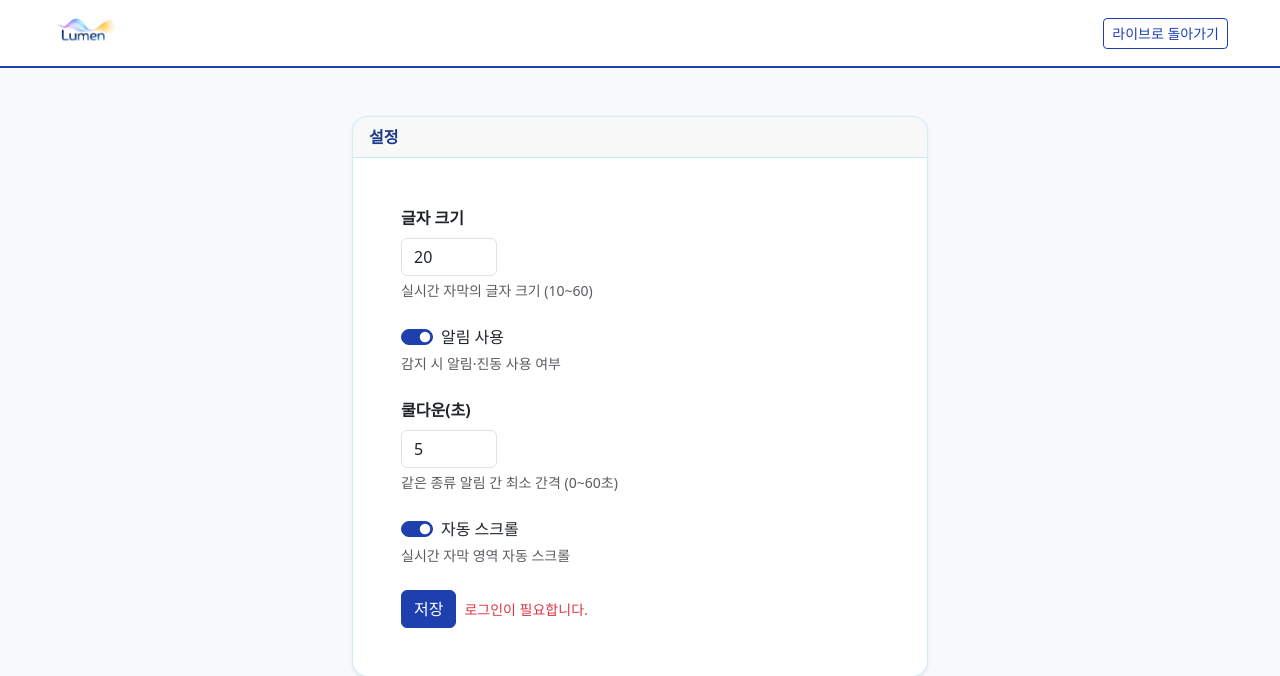
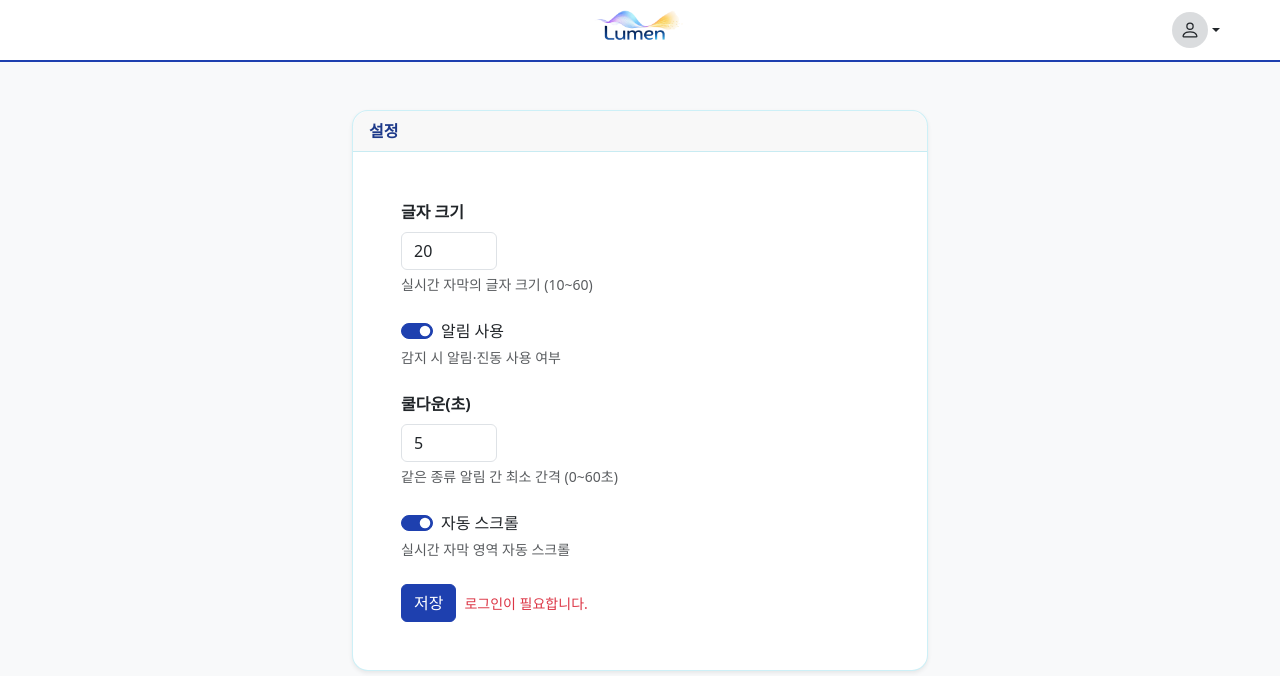
Before and after one commit to knights77787-ai/underdog, a FastAPI app: page /settings-page in a window 1280 px wide. Shown: the top 676 px of the page. Run offline with FastAPI, Linux system fonts and the light colour scheme; parts of the project's set-up code (start-up, migrations or seed data) failed here and were passed over.

Commit message:
로고 가운데 위치 및 pass 이벤트 DB저장 로직 제거 및 기록저장 변수 생성

```diff
--- a/Backend/App/Api/routes/settings.py
+++ b/Backend/App/Api/routes/settings.py
@@ -15,6 +15,7 @@ class SettingsPatch(BaseModel):
     """저장 시 보낼 수 있는 필드. None이면 해당 키는 갱신하지 않음."""
     font_size: Optional[int] = Field(None, ge=10, le=60)
     alert_enabled: Optional[bool] = None
+    event_save_enabled: Optional[bool] = None
     cooldown_sec: Optional[int] = Field(None, ge=0, le=60)
     auto_scroll: Optional[bool] = None
 
--- a/Backend/App/db/crud/settings.py
+++ b/Backend/App/db/crud/settings.py
@@ -10,6 +10,7 @@ from App.db.models import SettingsModel
 DEFAULT_SETTINGS = {
     "font_size": 20,
     "alert_enabled": True,
+    "event_save_enabled": True,  # True: caption/alert DB 저장. False: 저장 안 함 (이벤트 히스토리 비표시)
     "cooldown_sec": 5,
     "auto_scroll": True,
     "stt_initial_prompt": "",  # Whisper API prompt: 도메인/어휘 힌트 (예: "일상 대화, 건강")
--- a/Backend/App/main.py
+++ b/Backend/App/main.py
@@ -80,6 +80,21 @@ def _is_yamnet_enabled() -> bool:
     return v in ("1", "true", "yes")
 
 
+def _run_event_cleanup():
+    """30일 초과 이벤트 삭제. APScheduler에서 매일 새벽 3시 호출."""
+    import time
+    from App.db.crud import events as crud_events
+    from App.db.database import SessionLocal
+    cutoff_ms = int((time.time() - 30 * 24 * 3600) * 1000)
+    db = SessionLocal()
+    try:
+        n = crud_events.delete_events_older_than(db, cutoff_ms)
+        if n > 0:
+            get_logger("app").info("event_cleanup deleted=%d events", n)
+    finally:
+        db.close()
+
+
 @asynccontextmanager
 async def lifespan(app: FastAPI):
     log_level = os.environ.get("LOG_LEVEL", "INFO").upper()
@@ -87,6 +102,13 @@ async def lifespan(app: FastAPI):
     get_logger("app").info(
         "app_started level=%s db=%s", log_level, DATABASE_PATH
     )   # 서버가 정상 기동됐는지 확인하는 최초신호
+
+    # APScheduler: 매일 새벽 3시에 30일 초과 이벤트 삭제
+    from apscheduler.schedulers.background import BackgroundScheduler
+    _scheduler = BackgroundScheduler()
+    _scheduler.add_job(_run_event_cleanup, "cron", hour=3, minute=0)
+    _scheduler.start()
+    get_logger("app").info("event_cleanup_scheduler started (daily 03:00)")
 
     # 무거운 기동(Yamnet/STT 워커, rules reload)은 ENABLE_ML_WORKERS=1 일 때만 수행.
     # Render 등에서 OOM 방지: 기본값 비활성화 → /docs, /openapi.json 정상 응답 목표.
@@ -101,6 +123,7 @@ async def lifespan(app: FastAPI):
         app.state.stt_worker_3 = None
         app.state.stt_task_3 = None
         yield
+        _scheduler.shutdown(wait=False)
         return
 
     # 오디오 분류(Yamnet) worker: 비언어 1초 윈도우 → AUDIOCLS_QUEUE → 분류/alert
@@ -115,8 +138,8 @@ async def lifespan(app: FastAPI):
         sid, text, keyword, event_type, ts_ms,
         *, matched_custom_sound_id=None, custom_similarity=None,
     ):
-        """DB 저장 + 쿨다운 기록. event_id 반환 (커스텀 사운드 등 WS 브로드캐스트용)."""
-        event_id = handlers._persist_alert(
+        """DB 저장(event_save_enabled 시) + 쿨다운 기록. event_id 반환 (커스텀 사운드 등 WS 브로드캐스트용)."""
+        event_id = handlers._persist_alert_if_enabled(
             sid, text, keyword, event_type, ts_ms,
             matched_custom_sound_id=matched_custom_sound_id,
             custom_similarity=custom_similarity,
@@ -160,6 +183,8 @@ async def lifespan(app: FastAPI):
 
     yield
 
+    # shutdown: 스케줄러 종료
+    _scheduler.shutdown(wait=False)
     # shutdown: worker tasks 취소
     for name in ("yamnet_task", "yamnet_task_2", "stt_task", "stt_task_2", "stt_task_3"):
         t = getattr(app.state, name, None)
--- a/Backend/requirements.txt
+++ b/Backend/requirements.txt
@@ -14,6 +14,7 @@ uvicorn[standard]>=0.27.0
 websockets>=12.0
 sqlalchemy>=2.0.0
 alembic>=1.13.0
+apscheduler>=3.10.0
 httpx>=0.27.0
 # FCM push (Android)
 firebase-admin>=6.6.0
--- a/Frontend/static/css/footer.css
+++ b/Frontend/static/css/footer.css
@@ -8,6 +8,52 @@
   max-width: 1200px;
   margin: 0 auto;
   padding: 0 0.75rem;
+}
+
+/* 사용자 헤더: 로고 가운데 정렬 (좌/우 영역 균형으로 중앙 유지) */
+.navbar .header-inner {
+  display: flex;
+  align-items: center;
+  justify-content: space-between;
+  flex-wrap: wrap;
+}
+.navbar .header-inner .header-logo-wrap {
+  position: absolute;
+  left: 50%;
+  transform: translateX(-50%);
+}
+/* 사용자 화면: 로고 slot (헤더 높이와 무관, absolute 배치 후 확대) */
+.navbar .header-inner .header-logo-slot {
+  position: absolute;
+  left: 50%;
+  top: 50%;
+  transform: translate(-50%, -50%);
+  z-index: 1;
+}
+.navbar .header-inner .header-logo-slot .header-logo-wrap {
+  position: static;
+  transform: none;
+}
+.navbar .header-inner .header-logo-slot img {
+  width: 98px;
+  height: 70px;
+  object-fit: contain;
+}
+.navbar .header-inner .header-left,
+.navbar .header-inner .header-right {
+  flex: 1;
+  min-width: 0;
+}
+.navbar .header-inner .header-right {
+  display: flex;
+  justify-content: flex-end;
+  align-items: center;
+  gap: 0.5rem;
+  flex-wrap: wrap;
+  min-height: 2.5rem;  /* 게스트일 때 빈 상태여도 로그인 사용자와 동일한 헤더 높이 유지 */
+}
+.navbar .header-inner {
+  position: relative;
 }
 
 .app-footer {
--- a/Frontend/templates/ad_login.html
+++ b/Frontend/templates/ad_login.html
@@ -3,7 +3,7 @@
 <head>
   <meta charset="UTF-8" />
   <meta name="viewport" content="width=device-width, initial-scale=1.0" />
-  <title>관리자 로그인 | Underdog</title>
+  <title>Lumen | 관리자 로그인</title>
   <link rel="icon" href="/static/favicon.svg" type="image/svg+xml">
   <link href="https://cdn.jsdelivr.net/npm/bootstrap@5.3.3/dist/css/bootstrap.min.css" rel="stylesheet">
   <link href="/static/css/admin.css" rel="stylesheet">
--- a/Frontend/templates/settings.html
+++ b/Frontend/templates/settings.html
@@ -4,20 +4,42 @@
 <head>
   <meta charset="utf-8" />
   <meta name="viewport" content="width=device-width, initial-scale=1" />
-  <title>Underdog · 설정</title>
+  <title>Lumen | 설정</title>
   <link rel="icon" href="/static/favicon.svg" type="image/svg+xml">
   <link href="https://cdn.jsdelivr.net/npm/bootstrap@5.3.3/dist/css/bootstrap.min.css" rel="stylesheet">
+  <link rel="stylesheet" href="https://cdn.jsdelivr.net/npm/bootstrap-icons@1.11.3/font/bootstrap-icons.min.css">
   <link href="/static/css/theme.css" rel="stylesheet">
   <link href="/static/css/settings.css" rel="stylesheet">
   <link href="/static/css/footer.css" rel="stylesheet">
 </head>
 <body class="bg-light settings-page">
   <nav class="navbar bg-white border-bottom">
-    <div class="header-inner container-fluid d-flex align-items-center gap-2 flex-wrap">
-      <a href="/" class="fw-bold text-dark text-decoration-none">
-        <img src="/static/img/lumen_logo.png" alt="Lumen" width="70" height="50">
-      </a>
-      <a href="/live" class="btn btn-sm btn-outline-primary ms-auto" id="btnBackToLive">라이브로 돌아가기</a>
+    <div class="header-inner container-fluid">
+      <div class="header-left"></div>
+      <span class="header-logo-slot">
+        <a href="/" class="header-logo-wrap fw-bold text-dark text-decoration-none">
+          <img src="/static/img/lumen_logo.png" alt="Lumen" width="70" height="50">
+        </a>
+      </span>
+      <div class="header-right">
+        <!-- 사용자 아이콘 + 드롭다운 -->
+        <div id="userDropdownWrap" class="dropdown">
+          <button id="btnUserIcon" class="btn btn-sm border-0 dropdown-toggle d-flex align-items-center" type="button" data-bs-toggle="dropdown" data-bs-auto-close="outside" aria-expanded="false" aria-label="사용자 메뉴">
+            <span class="d-inline-block rounded-circle bg-secondary bg-opacity-25 d-flex align-items-center justify-content-center user-icon-circle">
+              <svg xmlns="http://www.w3.org/2000/svg" class="user-icon-svg" fill="currentColor" viewBox="0 0 16 16"><path d="M8 8a3 3 0 1 0 0-6 3 3 0 0 0 0 6m2-3a2 2 0 1 1-4 0 2 2 0 0 1 4 0m4 8c0 1-1 1-1 1H3s-1 0-1-1 1-4 6-4 6 3 6 4m-1-.004c-.001-.246-.154-.986-.832-1.664C11.516 10.68 10.289 10 8 10c-2.29 0-3.516.68-4.168 1.332-.678.678-.83 1.418-.832 1.664z"/></svg>
+            </span>
+          </button>
+          <ul class="dropdown-menu dropdown-menu-end shadow" id="userDropdownMenu">
+            <li class="px-3 py-2 border-bottom">
+              <div id="userDropdownName" class="fw-semibold text-body"></div>
+              <div id="userDropdownEmail" class="small text-muted"></div>
+            </li>
+            <li><a class="dropdown-item" href="#" id="userDropdownSoundReg">소리등록</a></li>
+            <li><a class="dropdown-item" href="#" id="userDropdownSettings">설정</a></li>
+            <li><a class="dropdown-item" href="#" id="userDropdownLogout">로그아웃</a></li>
+          </ul>
+        </div>
+      </div>
     </div>
   </nav>
 
@@ -80,6 +102,7 @@
     </div>
   </footer>
 
+  <script src="https://cdn.jsdelivr.net/npm/bootstrap@5.3.3/dist/js/bootstrap.bundle.min.js"></script>
   <script src="/static/js/config.js"></script>
   <script src="/static/js/settings.js"></script>
 </body>
```
Also changed, not shown: Backend/App/WS/handlers.py (+38 -38 lines), Backend/App/db/crud/events.py (+24 -21 lines), Frontend/static/js/live.js (+26 -9 lines), Frontend/static/js/settings.js (+60 -6 lines), Frontend/templates/index.html (+12 -11 lines), Frontend/templates/new_sound.html (+9 -6 lines), Backend/data/underdog.db.
